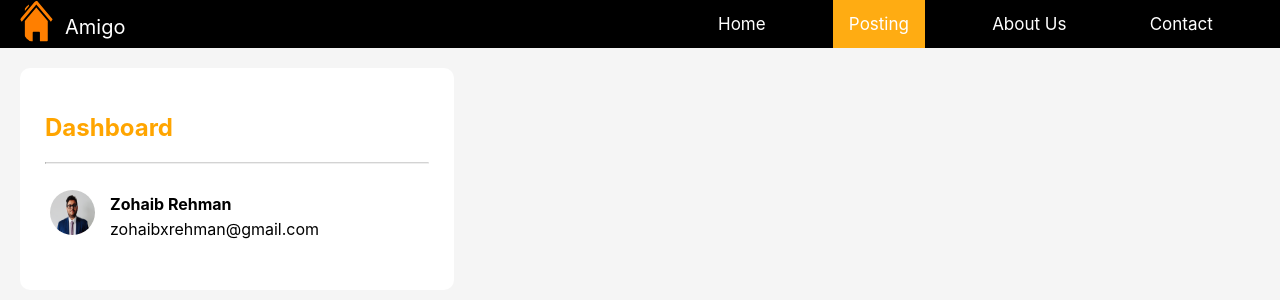
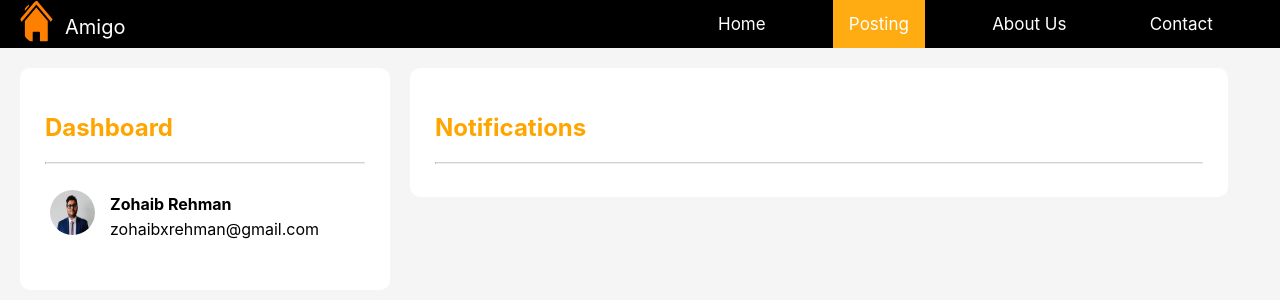
Before and after one commit to zohaibxrehman/Amigo, a React (Create React App) app in the folder amigo/: page /dashboard in a window 1280 px wide. Shown: the top 300 px of the page. Built offline with nearby package versions, Linux system fonts and the light colour scheme.

Commit message:
Add basic structure for notification widget

```diff
--- /dev/null
+++ b/amigo/src/components/dashboardPageComponents/NotificationPanel/NotificationPanel.css
@@ -0,0 +1,12 @@
+h2 {
+    color: orange;
+}
+
+#notificationPanel {
+    float: left;
+    width: 60%;
+    margin: 20px 0px;
+    padding: 25px;
+    border-radius: 10px;
+	background-color: white;
+}
--- /dev/null
+++ b/amigo/src/components/dashboardPageComponents/NotificationPanel/NotificationPanel.jsx
@@ -0,0 +1,15 @@
+import React, { Component } from 'react'
+import './NotificationPanel.css'
+
+class NotificationPanel extends Component {
+    render() {
+        return (
+            <div id="notificationPanel">
+                <h2>Notifications</h2>
+                <hr/>
+            </div>
+        )
+    }
+}
+
+export default NotificationPanel
--- a/amigo/src/components/dashboardPageComponents/UserPanel/UserPanel.css
+++ b/amigo/src/components/dashboardPageComponents/UserPanel/UserPanel.css
@@ -3,7 +3,8 @@ h2 {
 }
 
 #userPanel {
-    width: 30%;
+    float: left;
+    width: 25%;
     margin: 20px;
     padding: 25px;
     border-radius: 10px;
--- a/amigo/src/components/dashboardPageComponents/index.js
+++ b/amigo/src/components/dashboardPageComponents/index.js
@@ -1 +1,2 @@
 export {default as UserPanel} from './UserPanel/UserPanel'
+export {default as NotificationPanel} from './NotificationPanel/NotificationPanel'
--- a/amigo/src/views/DashboardPage/DashboardPage.jsx
+++ b/amigo/src/views/DashboardPage/DashboardPage.jsx
@@ -1,12 +1,13 @@
 import React, { Component } from 'react'
 import './DashboardPage.css'
-import { UserPanel } from "../../components/dashboardPageComponents/index.js"
+import { UserPanel, NotificationPanel } from "../../components/dashboardPageComponents/index.js"
 
 export class DashboardPage extends Component {
     render() {
         return (
             <div >
                 <UserPanel />
+                <NotificationPanel />
             </div>
         )
     }
```
Also changed, not shown: amigo/src/components/dashboardPageComponents/UserPanel/UserFunctionality/UserFunctionality.jsx (added, +21 -0 lines), amigo/src/components/dashboardPageComponents/UserPanel/UserFunctionality/UserFunctionality.css (added), amigo/src/components/dashboardPageComponents/UserPanel/UserPanel.jsx (line endings or trailing spaces).
